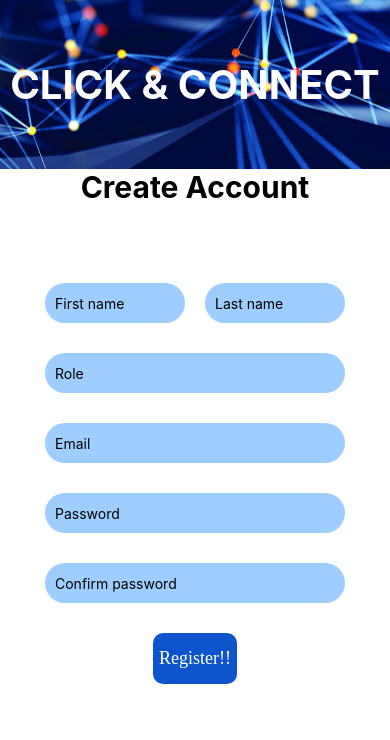
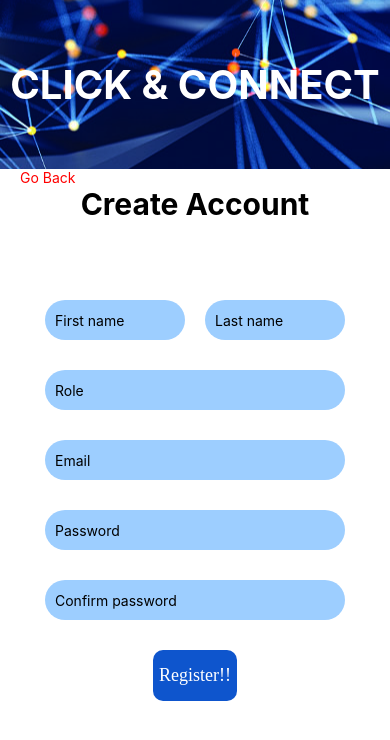
Before and after one commit to DanielMadaghjian/Networking-App, a React Native app: screen /Register in a window 390 px wide. Shown: the top 740 px of the page. Built offline with nearby package versions, Linux system fonts and the light colour scheme.

Commit message:
Added back button to register and linked navigation from login to register

```diff
--- a/components/Login.js
+++ b/components/Login.js
@@ -1,6 +1,6 @@
-import React, {useState} from 'react';
+import React, { useState } from 'react';
 
-import {View, CheckBox, Text, StyleSheet, ScrollView, ImageBackground,Dimensions, TextInput} from 'react-native';
+import { View, CheckBox, Text, StyleSheet, ScrollView, ImageBackground, Dimensions, TextInput } from 'react-native';
 import { TouchableOpacity } from 'react-native-gesture-handler';
 import colors from '../assets/colors/colors';
 import backgroundImage from '../assets/images/backgroundImage.jpg';
@@ -11,7 +11,7 @@ MaterialCommunityIcons.loadFont();
 const height = Dimensions.get('window').height;
 const width = Dimensions.get('window').width;
 
-const Login = () => {
+const Login = ({ navigation }) => {
     const [isSelected, setSelection] = useState(false);
 
     return (
@@ -25,11 +25,15 @@ const Login = () => {
             </ImageBackground>
 
             <View style={styles.bottomView}>
-                <View style={{marginTop: 40, marginLeft: 40}}>
+                <View style={{ marginTop: 40, marginLeft: 40 }}>
                     <Text style={styles.welcomeText}>Welcome</Text>
                     <Text>
                         Don't have an account?
+                        <TouchableOpacity onPress={() =>
+                            navigation.navigate('Register')
+                            } >
                             <Text style={styles.registerNowText}>{'  '} Register Now</Text>
+                        </TouchableOpacity>
                 </Text>
             </View>
             <View style={styles.formWrapper}>
@@ -61,16 +65,16 @@ const Login = () => {
                     </TouchableOpacity>
                 </View>
 
-                    <View style={{flex:1}}>
-                        <Text style={{alignSelf:'center', marginTop: 5}}>or Login With</Text>
+                <View style={{ flex: 1 }}>
+                    <Text style={{ alignSelf: 'center', marginTop: 5 }}>or Login With</Text>
                     <View style={styles.socialLoginView}>
-                            <TouchableOpacity style={{marginHorizontal:20}}>
+                        <TouchableOpacity style={{ marginHorizontal: 20 }}>
                             <MaterialCommunityIcons name="facebook" size={42} color={colors.darkBlue} />
                         </TouchableOpacity>
-                            <TouchableOpacity style={{marginHorizontal:20}}>
+                        <TouchableOpacity style={{ marginHorizontal: 20 }}>
                             <MaterialCommunityIcons name="twitter" size={42} color={colors.lightBlue} />
                         </TouchableOpacity>
-                            <TouchableOpacity style={{marginHorizontal:20}}>
+                        <TouchableOpacity style={{ marginHorizontal: 20 }}>
                             <MaterialCommunityIcons name="gmail" size={42} color='red' />
                         </TouchableOpacity>
                     </View>
@@ -80,7 +84,7 @@ const Login = () => {
 
 
         </View>
-        </ScrollView>
+        </ScrollView >
     );
 };
 
@@ -147,7 +151,7 @@ const styles = StyleSheet.create({
     },
     label: {
         margin: 8,
-        color:'#8f9195',
+        color: '#8f9195',
     },
     buttonWrapper: {
         marginHorizontal: 20,
--- a/components/Register.js
+++ b/components/Register.js
@@ -1,11 +1,12 @@
 import { Text, StyleSheet, View, TextInput, ScrollView, TouchableOpacity, Dimensions, ImageBackground } from "react-native"
+import { Entypo } from "react-native-vector-icons/Entypo"
 import { useState } from "react"
 import backgroundImage from '../assets/images/backgroundImage.jpg'
 import colors from "../assets/colors/colors"
 
 const height = Dimensions.get('window').height;
 
-const Register = () => {
+const Register = ({ navigation }) => {
     const [firstName, setFirstName] = useState();
     const [lastName, setLastName] = useState();
     const [email, setEmail] = useState();
@@ -20,7 +21,11 @@ const Register = () => {
                 </View>
             </ImageBackground>
             <View style={styles.bottomView}>
-                <View style={styles.createAccountWrapper}>
+                <TouchableOpacity
+                    onPress={() => navigation.goBack()}>
+                    <Text style={styles.backText}>Go Back</Text>
+                </TouchableOpacity>
+                <View style={styles.headerWrapper}>
                     <Text style={styles.createAccountText}>Create Account</Text>
                 </View>
                 <View style={styles.formWrapper}>
@@ -144,7 +149,7 @@ const styles = StyleSheet.create({
         fontWeight: 'bold',
         textTransform: 'uppercase',
     },
-    createAccountWrapper: {
+    headerWrapper: {
         height: height * 0.1,
         alignItems: 'center',
     },
@@ -160,5 +165,10 @@ const styles = StyleSheet.create({
         borderTopStartRadius: 60,
         borderTopEndRadius: 60,
     },
+    backText: {
+        textAlign: "screenLeft",
+        marginLeft: 20,
+        color: 'red'
+    },
 })
 export default Register
```
Lines whose indentation alone changed are shown as unchanged.
